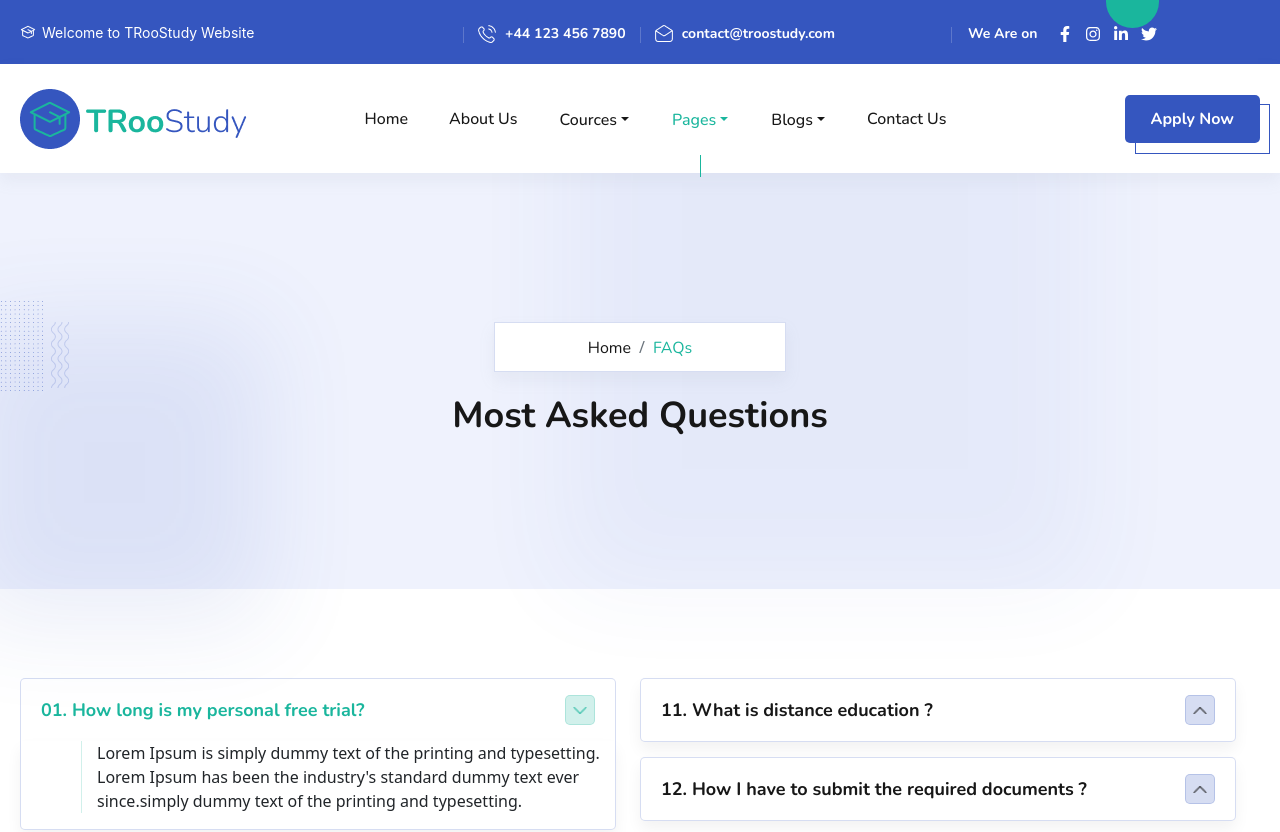
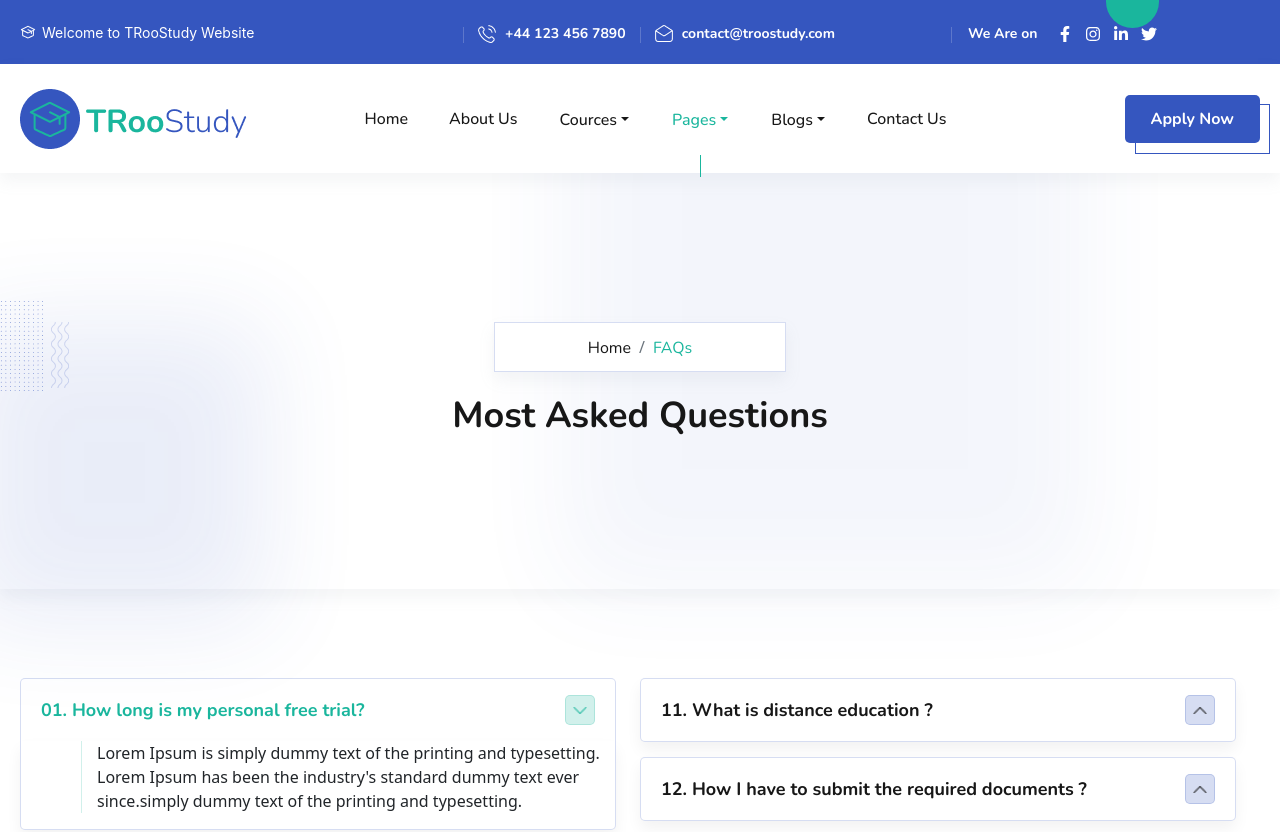
Before and after one commit to Rsuraj143/Troo-Study, a React (Create React App) app: page /Home/FAQs in a window 1280 px wide. Shown: the top 832 px of the page. Built offline with nearby package versions, Linux system fonts and the light colour scheme.

Commit message:
hero global background change

```diff
--- a/src/Components/HeroComponent/HeroComponent.css
+++ b/src/Components/HeroComponent/HeroComponent.css
@@ -46,6 +46,7 @@
   z-index: -9;
   transform: rotate(115deg);
 }
+
 .spinner-item {
   border: 1px solid #3556bf;
   border-radius: 50%;
--- a/src/Components/HeroComponent/HeroGlobal.css
+++ b/src/Components/HeroComponent/HeroGlobal.css
@@ -1,7 +1,8 @@
 .sub-page #troo-da-hero-section {
   padding: 149px 0;
   position: relative;
-  background: #eff2fd;
+  /* background: #eff2fd; */
+  box-shadow: 0px 8px 15px rgba(149, 157, 165, 0.1);
 }
 .sub-page #troo-da-hero-section:after {
   background: #3556bf;
--- a/src/Components/OtherComponent/ErrorPage.css
+++ b/src/Components/OtherComponent/ErrorPage.css
@@ -1,7 +1,7 @@
 .sub-page #troo-da-hero-section {
   padding: 149px 0;
   position: relative;
-  background: #eff2fd;
+  /* background: #eff2fd; */
 }
 .sub-page #troo-da-hero-section:after {
   background: #3556bf;
```
